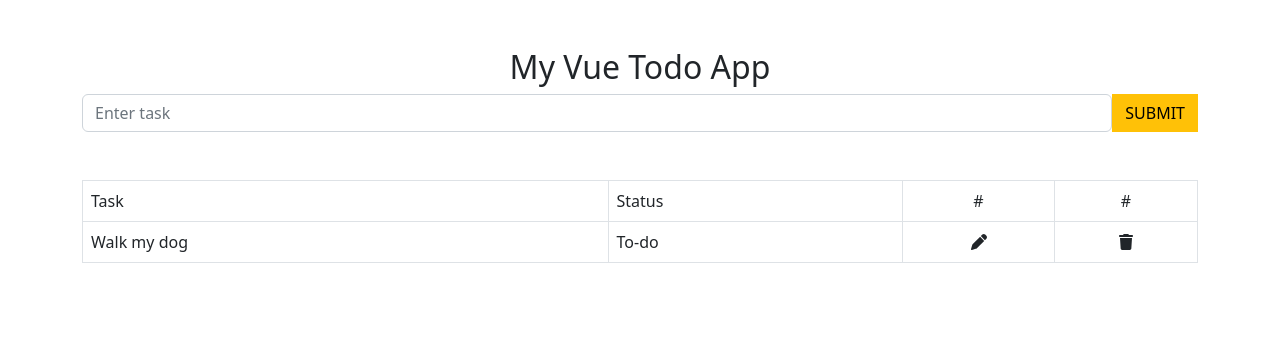
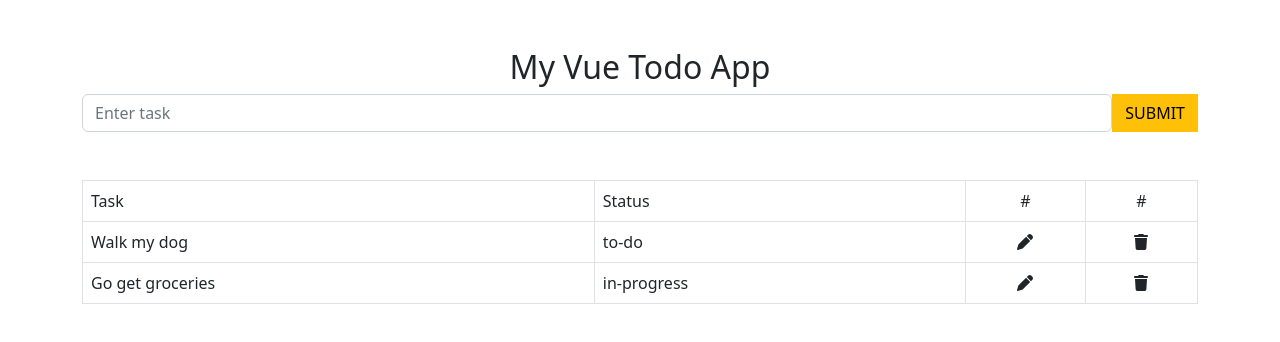
Before and after one commit to chuckchoiboi/vue-todo, a Vue app: page / in a window 1280 px wide. Shown: the top 342 px of the page. Built offline with nearby package versions, Linux system fonts and the light colour scheme.

Commit message:
This is a new commit for what I originally planned to be amended

```diff
--- a/src/components/TodoApp.vue
+++ b/src/components/TodoApp.vue
@@ -3,8 +3,15 @@
 		<h2 class="text-center mt-5">My Vue Todo App</h2>
 
 		<div class="d-flex">
-			<input type="text" placeholder="Enter task" class="form-control" />
-			<button class="btn btn-warning rounded-0">SUBMIT</button>
+			<input
+				v-model="task"
+				type="text"
+				placeholder="Enter task"
+				class="form-control"
+			/>
+			<button @click="submitTask" class="btn btn-warning rounded-0">
+				SUBMIT
+			</button>
 		</div>
 
 		<!-- Task table -->
@@ -18,9 +25,9 @@
 				</tr>
 			</thead>
 			<tbody>
-				<tr>
-					<th>Walk my dog</th>
-					<td>To-do</td>
+				<tr v-for="(task, index) in tasks" :key="index">
+					<th>{{ task.name }}</th>
+					<td>{{ task.status }}</td>
 					<td>
 						<div class="text-center">
 							<span class="fa fa-pen"></span>
@@ -36,3 +43,38 @@
 		</table>
 	</div>
 </template>
+<script lang="ts">
+export default {
+	name: 'HelloWorld',
+	props: {
+		msg: String,
+	},
+
+	data() {
+		return {
+			task: '',
+			tasks: [
+				{
+					name: 'Walk my dog',
+					status: 'to-do',
+				},
+				{
+					name: 'Go get groceries',
+					status: 'in-progress',
+				},
+			],
+		};
+	},
+
+	methods: {
+		submitTask() {
+			if (this.task.length === 0) return;
+
+			this.tasks.push({
+				name: this.task,
+				status: 'to-do',
+			});
+		},
+	},
+};
+</script>
```
